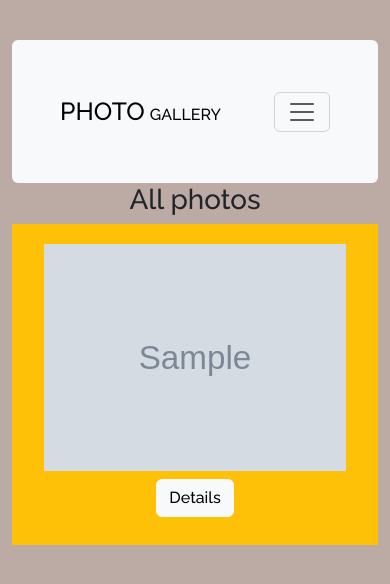
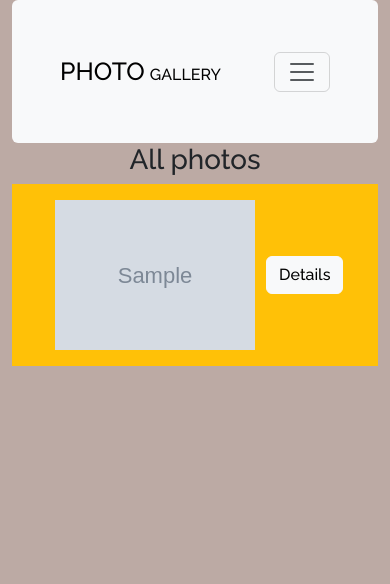
Before and after one commit to John-Njau/Photo-gallery, a Django app: page /photos/ in a window 390 px wide. Shown: the top 584 px of the page. Run offline with Django 4.2, Linux system fonts and the light colour scheme; tables that the repository leaves empty hold one stand-in row (values such as "Sample post"); grey boxes marked "Sample" are stand-in pictures; some libraries are stand-ins or nearby versions; some web fonts are replaced.

Commit message:
styling: home page styling

```diff
--- a/photos/static/css/photos.css
+++ b/photos/static/css/photos.css
@@ -6,6 +6,20 @@ body {
   background-color: #BCAAA4;
   -webkit-font-smoothing: antialiased;
 }
+
+@media screen and (max-width: 600px) {
+  body {
+    margin: 0;
+  }
+  #photo-img{
+    width: 200px!important;
+    height: auto;
+  }
+}
+
+
+
+
 
 .photos-cont{
     background-color: blue;
--- a/photos/templates/category/categories.html
+++ b/photos/templates/category/categories.html
@@ -64,6 +64,7 @@
             {% if category %}
             <p>No photos in this category yet</p>
             {% endif %}
+            {% endif %}
         </div>
     </div>
 </div>
--- a/photos/templates/display/photos.html
+++ b/photos/templates/display/photos.html
@@ -11,9 +11,9 @@
     <div class="container bg-warning">
         <div class="d-flex flex-wrap">
             {% for photo in photos %}
-            <div class="row p-2 m-1">
-                <div class="col-md-6 p-2 text-center">
-                    <img src="{{photo.image_file.url}}" class="img-fluid" alt="" width="500px">
+            <div class="row m-2">
+                <div class="col-md-6 m-2 text-center">
+                    <img src="{{photo.image_file.url}}" class="img-fluid" id="photo-img" alt="" width="500px">
                     <a href="" role="button" class="btn btn-light m-2" data-bs-toggle="modal"
                         data-bs-target="#imageModal{{photo.id}}">
                         Details</a>
--- a/photos/templates/navbar.html
+++ b/photos/templates/navbar.html
@@ -8,7 +8,7 @@
         </button>
         <div class="collapse navbar-collapse" id="navbarsExample09">
             <ul class="navbar-nav me-auto mb-2 mb-lg-0">
-                <li class="nav-item mt-2">
+                <li class="nav-item ">
                     <a class="nav-link btn btn-light text-dark" href="{% url 'allphotos' %}">All Photos</a>
                 </li>
                 {% for detail in details|slice:"0:4" %}
```
